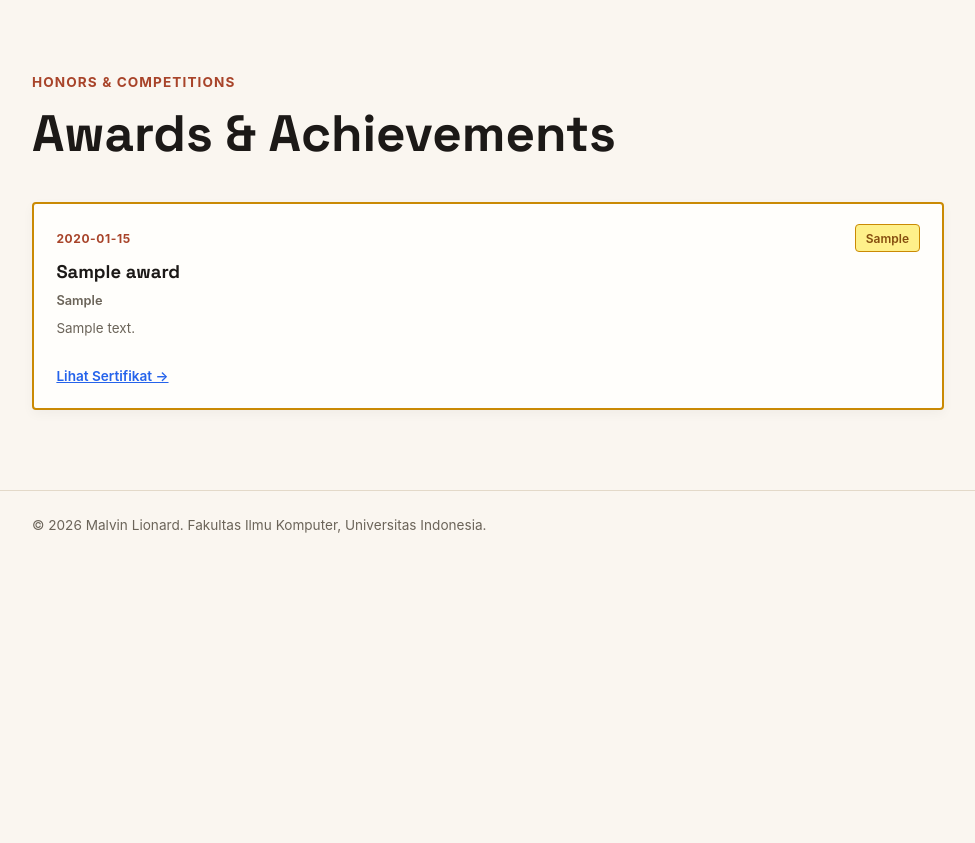
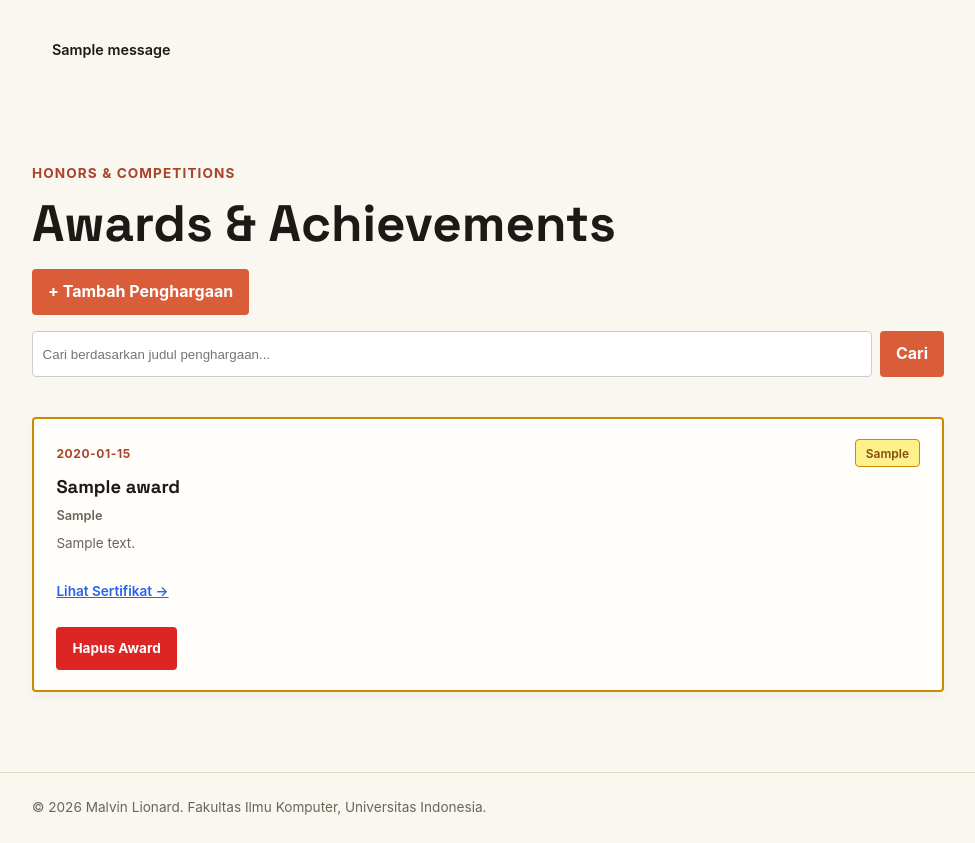
Before and after one commit to malvlionn/myportofolio, a Django app: page /awards/ in a window 1280 px wide. Shown: the part 74-917 px from the top of the page, without its empty margins (152-1127 px from the left). Before the commit the page ends 607 px from the top, so only its background shows below. Run offline with Django 5.2, Linux system fonts and the light colour scheme; tables that the repository leaves empty hold one stand-in row (values such as "Sample post"); one stand-in notice (Sample message) is shown.

Commit message:
feat: complete Tutorial 3

```diff
--- a/main/models.py
+++ b/main/models.py
@@ -30,7 +30,7 @@ class Award(models.Model):
     id = models.UUIDField(primary_key=True, default=uuid.uuid4, editable=False)
     title = models.CharField(max_length=255)
     issuer = models.CharField(max_length=255)
-    tier = models.CharField(max_length=100, default='National Finalist')
+    tier = models.CharField(max_length=100)
     date = models.CharField(max_length=100)
     description = models.TextField()
     certificate_url = models.URLField(blank=True, null=True)
--- a/main/urls.py
+++ b/main/urls.py
@@ -1,6 +1,6 @@
 from django.urls import path
 
-from main.views import show_main, show_experience, show_awards
+from main.views import show_main, show_experience, show_awards, create_award, get_awards_json, delete_award
 
 app_name = "main"
 
@@ -8,4 +8,7 @@ urlpatterns = [
     path("", show_main, name="show_main"),
     path("experience/", show_experience, name="show_experience"),
     path("awards/", show_awards, name="show_awards"),
+    path("awards/add/", create_award, name="create_award"),
+    path("api/awards/", get_awards_json, name="get_awards_json"),
+    path("awards/<uuid:award_id>/delete/", delete_award, name="delete_award"),
 ]
--- a/main/views.py
+++ b/main/views.py
@@ -1,6 +1,10 @@
-from django.shortcuts import render
+from django.contrib import messages
+from django.core import serializers
+from django.http import HttpResponse
+from django.shortcuts import get_object_or_404, redirect, render
 
 from main.models import Experience, Award
+from main.forms import AwardForm
 
 
 def show_main(request):
@@ -24,9 +28,52 @@ def show_experience(request):
     return render(request, "experience.html", context)
 
 def show_awards(request):
-    awards = Award.objects.all()
+    json_response = get_awards_json(request)
+
+    awards = serializers.deserialize(
+        "json",
+        json_response.content.decode("utf-8"),
+    )
+    awards = [award.object for award in awards]
+    title_query = request.GET.get("title", "").strip()
+
     context = {
         "name": "Malvin Lionard",
         "award_list": awards,
+        "title_query": title_query,
     }
     return render(request, "awards.html", context)
+
+def create_award(request):
+    form = AwardForm(request.POST or None)
+
+    if request.method == "POST" and form.is_valid():
+        form.save()
+        messages.success(request, "Pencapaian baru berhasil ditambahkan!")
+        return redirect("main:show_awards")
+
+    context = {
+        "name": "Malvin Lionard",
+        "form": form,
+    }
+    return render(request, "create_award.html", context)
+
+def get_awards_json(request):
+    title_query = request.GET.get("title", "").strip()
+    awards = Award.objects.all()
+
+    if title_query:
+        awards = awards.filter(title__icontains=title_query)
+
+    awards_json = serializers.serialize("json", awards)
+    return HttpResponse(awards_json, content_type="application/json")
+
+def delete_award(request, award_id):
+    award = get_object_or_404(Award, pk=award_id)
+
+    if request.method == "POST":
+        award.delete()
+        messages.success(request, "Award berhasil dihapus!")
+        return redirect("main:show_awards")
+
+    return redirect("main:show_awards")
--- a/portofolio/settings.py
+++ b/portofolio/settings.py
@@ -149,3 +149,5 @@ MAILERS = {
         'BACKEND': 'django.core.mail.backends.console.EmailBackend',
     },
 }
+
+CSRF_TRUSTED_ORIGINS = ["https://malvin-lionard-myportofolio.pws.cs.ui.ac.id"]
--- a/portofolio/urls.py
+++ b/portofolio/urls.py
@@ -17,7 +17,19 @@ Including another URLconf
 from django.contrib import admin
 from django.urls import include, path
 
+from main.views import(
+    show_main,
+    show_experience,
+    show_awards,
+    create_award,
+)
+
+app_name = 'main'
+
 urlpatterns = [
     path("admin/", admin.site.urls),
     path("", include("main.urls")),
+    path("experience/", show_experience, name="show_experience"),
+    path("awards/", show_awards, name="show_awards"),
+    path("awards/add/", create_award, name="create_award"),
 ]
--- a/static/css/style.css
+++ b/static/css/style.css
@@ -654,3 +654,144 @@ figcaption {
     color: #2563eb;
     text-decoration: underline;
 }
+
+.award-form {
+    width: 100%;
+    max-width: 100%;
+    margin-top: 1.5rem;
+}
+
+.form-group {
+    margin-bottom: 1.25rem;
+}
+
+.form-group label {
+    display: block;
+    margin-bottom: 0.4rem;
+    font-weight: 700;
+}
+
+.form-group input,
+.form-group textarea {
+    width: 100%;
+    box-sizing: border-box;
+    padding: 0.7rem;
+    border: 1px solid var(--accent);
+    border-radius: var(--radius);
+    font: inherit;
+    transition:
+        border-color 0.2s ease,
+        outline-color 0.2s ease;
+}
+
+.form-group input:focus,
+.form-group textarea:focus {
+    outline: 2px solid var(--accent);
+    border-color: var(--accent);
+}
+
+.form-error {
+    color: #b42318;
+    font-size: 0.85rem;
+    margin-top: 0.35rem;
+}
+
+.button {
+    display: inline-block;
+    height: fit-content;
+    border: 0;
+    border-radius: var(--radius);
+    padding: 0.65rem 1rem;
+    background: var(--accent);
+    color: white;
+    cursor: pointer;
+    font: inherit;
+    font-weight: 700;
+    text-decoration: none;
+}
+
+.button-secondary {
+    background: var(--ink);
+}
+
+.message-container {
+    margin-top: 1.5rem;
+}
+
+.alert {
+    padding: 0.85rem 1.25rem;
+    border-radius: var(--radius);
+    font-size: 0.9rem;
+    font-weight: 600;
+    margin-bottom: 1rem;
+}
+
+.alert-success {
+    background-color: #dcfce7;
+    color: #166534;
+    border: 1px solid #86efac;
+}
+
+.button-danger {
+    background-color: #dc2626 !important;
+    color: white !important;
+}
+
+.button-danger:hover {
+    background-color: #b91c1c !important;
+}
+
+.award-delete-modal {
+    margin: auto;
+    border: none;
+    background: transparent;
+    padding: 0;
+    overflow: visible;
+}
+
+.award-delete-modal::backdrop {
+    background: rgba(28, 25, 23, 0.4);
+    backdrop-filter: blur(2px);
+}
+
+.award-delete-modal__content {
+    position: relative;
+    background-color: #ffffff;
+    border: 2px solid var(--ink);
+    border-radius: var(--radius);
+    padding: 2rem;
+    max-width: 440px;
+    width: 90vw;
+    box-shadow: 6px 6px 0 var(--ink);
+}
+
+.award-delete-modal__close {
+    position: absolute;
+    top: 0.75rem;
+    right: 0.75rem;
+    background: none;
+    border: none;
+    font-size: 1.5rem;
+    cursor: pointer;
+    line-height: 1;
+    color: var(--text-muted);
+}
+
+.award-delete-modal__content h2 {
+    font-family: "Space Grotesk", sans-serif;
+    font-size: 1.4rem;
+    margin-bottom: 0.75rem;
+    color: var(--ink);
+}
+
+.award-delete-modal__content p {
+    font-size: 0.95rem;
+    color: var(--text-muted);
+    margin-bottom: 1.5rem;
+}
+
+.award-delete-modal__actions {
+    display: flex;
+    justify-content: flex-end;
+    gap: 0.75rem;
+}
--- a/templates/awards.html
+++ b/templates/awards.html
@@ -1,32 +1,36 @@
-<!DOCTYPE html>
-<html lang="en">
-<head>
-    <meta charset="UTF-8">
-    <meta name="viewport" content="width=device-width, initial-scale=1.0">
-    <title>Awards & Achievements - {{ name }}</title>
-    <link rel="preconnect" href="https://fonts.googleapis.com">
-    <link rel="preconnect" href="https://fonts.gstatic.com" crossorigin>
-    <link href="https://fonts.googleapis.com/css2?family=Space+Grotesk:wght@500;700&display=swap" rel="stylesheet">
-    <link rel="stylesheet" href="/static/css/style.css">
-</head>
-<body>
-    <header class="site-header">
-        <div class="container">
-            <a href="{% url 'main:show_main' %}" class="brand">{{ name }}</a>
-            <nav>
-                <a href="{% url 'main:show_main' %}">Profile</a>
-                <a href="{% url 'main:show_experience' %}">Experience</a>
-                <a href="{% url 'main:show_awards' %}">Awards</a>
-            </nav>
-        </div>
-    </header>
+{% extends "base.html" %}
 
+{% block meta %}
+    <title>Awards - {{ name }}</title>
+{% endblock meta %}
+
+{% block content %}
     <main>
         <section class="section-awards" id="awards">
             <div class="container">
                 <header class="section-header">
                     <p class="hero-kicker">Honors & Competitions</p>
                     <h1 class="section-title">Awards & Achievements</h1>
+
+                    <!-- Tombol Tambah Award -->
+                    <div style="margin: 1rem 0;">
+                        <a href="{% url 'main:create_award' %}" class="button">
+                            + Tambah Penghargaan
+                        </a>
+                    </div>
+
+                    <!-- Form Pencarian (Filter Title) -->
+                    <form method="get" action="{% url 'main:show_awards' %}" class="search-form" style="display: flex; gap: 0.5rem; margin-bottom: 2rem;">
+                        <input type="text"
+                               name="title"
+                               value="{{ title_query }}"
+                               placeholder="Cari berdasarkan judul penghargaan..."
+                               style="padding: 0.6rem; flex-grow: 1; border: 1px solid #ccc; border-radius: 4px;">
+                        <button type="submit" class="button">Cari</button>
+                        {% if title_query %}
+                            <a href="{% url 'main:show_awards' %}" class="button button-secondary">Reset</a>
+                        {% endif %}
+                    </form>
                 </header>
 
                 <div class="experience-grid">
@@ -41,6 +45,7 @@
                             <p class="desc-award">
                                 {{ award.description }}
                             </p>
+
                             {% if award.certificate_url %}
                                 <div class="award-cert-container">
                                     <a href="{{ award.certificate_url }}" target="_blank" rel="noopener noreferrer" class="award-cert-link">
@@ -48,21 +53,17 @@
                                     </a>
                                 </div>
                             {% endif %}
+
+                            <!-- Memuat Tombol & Modal Hapus -->
+                            {% include "components/award_delete_modal.html" with award=award %}
                         </article>
                     {% empty %}
                         <p class="empty-state">
-                            Belum ada penghargaan atau prestasi yang ditambahkan.
+                            Belum ada penghargaan atau prestasi yang cocok dengan pencarian Anda.
                         </p>
                     {% endfor %}
                 </div>
             </div>
         </section>
     </main>
-
-    <footer class="site-footer">
-        <div class="container">
-            <p>&copy; 2026 {{ name }}. Fakultas Ilmu Komputer, Universitas Indonesia.</p>
-        </div>
-    </footer>
-</body>
-</html>
+{% endblock content %}
--- /dev/null
+++ b/templates/base.html
@@ -0,0 +1,43 @@
+{% load static %}
+<!DOCTYPE html>
+<html lang="en">
+<head>
+    <meta charset="UTF-8" />
+    <meta name="viewport" content="width=device-width, initial-scale=1.0" />
+    <link rel="preconnect" href="https://fonts.googleapis.com">
+    <link rel="preconnect" href="https://fonts.gstatic.com" crossorigin>
+    <link href="https://fonts.googleapis.com/css2?family=Space+Grotesk:wght@500;700&display=swap" rel="stylesheet">
+    <link rel="stylesheet" href="/static/css/style.css">
+    {% block meta %} {% endblock meta %}
+</head>
+<body>
+    <header class="site-header">
+        <div class="container">
+            <a href="{% url 'main:show_main' %}" class="brand">{{ name }}</a>
+            <nav>
+                <a href="{% url 'main:show_main' %}">Profile</a>
+                <a href="{% url 'main:show_experience' %}">Experience</a>
+                <a href="{% url 'main:show_awards' %}">Awards</a>
+            </nav>
+        </div>
+    </header>
+
+    {% if messages %}
+        <div class="container message-container">
+            {% for message in messages %}
+                <div class="alert alert--{{ message.tags }}">
+                    {{ message }}
+                </div>
+            {% endfor %}
+        </div>
+    {% endif %}
+
+    {% block content %} {% endblock content %}
+
+    <footer class="site-footer">
+        <div class="container">
+            <p>&copy; 2026 {{ name }}. Fakultas Ilmu Komputer, Universitas Indonesia.</p>
+        </div>
+    </footer>
+</body>
+</html>
--- /dev/null
+++ b/templates/components/award_delete_modal.html
@@ -0,0 +1,43 @@
+<p class="experience-status">
+    <button type="button"
+            class="button button-danger"
+            popovertarget="delete-award-{{ award.id }}"
+            aria-label="Hapus {{ award.title }}"
+            title="Hapus Award">
+        Hapus Award
+    </button>
+</p>
+<div id="delete-award-{{ award.id }}"
+     class="award-delete-modal"
+     popover="auto"
+     role="dialog"
+     aria-modal="true"
+     aria-labelledby="delete-award-title-{{ award.id }}">
+    <button type="button"
+            class="award-delete-modal__backdrop"
+            popovertarget="delete-award-{{ award.id }}"
+            popovertargetaction="hide"
+            aria-label="Tutup konfirmasi hapus"></button>
+    <div class="award-delete-modal__content">
+        <button type="button"
+                class="award-delete-modal__close"
+                popovertarget="delete-award-{{ award.id }}"
+                popovertargetaction="hide"
+                aria-label="Tutup konfirmasi hapus">×</button>
+        <h2 id="delete-award-title-{{ award.id }}">Hapus Award?</h2>
+        <p>
+            Apakah Anda yakin ingin menghapus
+            <strong>{{ award.title }}</strong>?
+        </p>
+        <div class="award-delete-modal__actions">
+            <button type="button"
+                    class="button button-secondary"
+                    popovertarget="delete-award-{{ award.id }}"
+                    popovertargetaction="hide">Batal</button>
+            <form method="post" action="{% url 'main:delete_award' award.id %}">
+                {% csrf_token %}
+                <button type="submit" class="button button-danger">Ya, Hapus</button>
+            </form>
+        </div>
+    </div>
+</div>
```
Also changed, not shown: main/forms.py (added, +65 -0 lines), templates/create_award.html (added, +27 -0 lines), templates/index.html (+3 -31 lines), main/migrations/0002_award.py.
